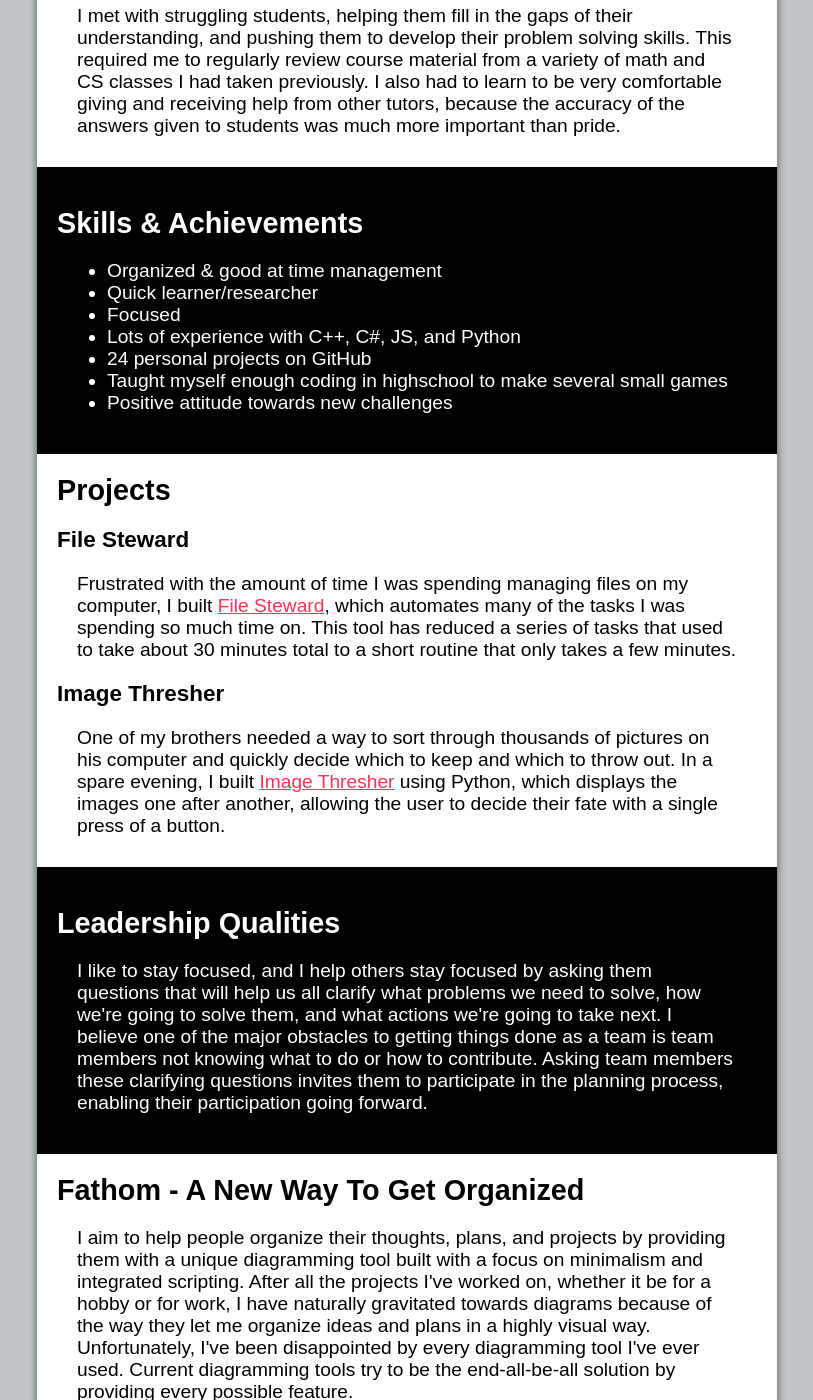
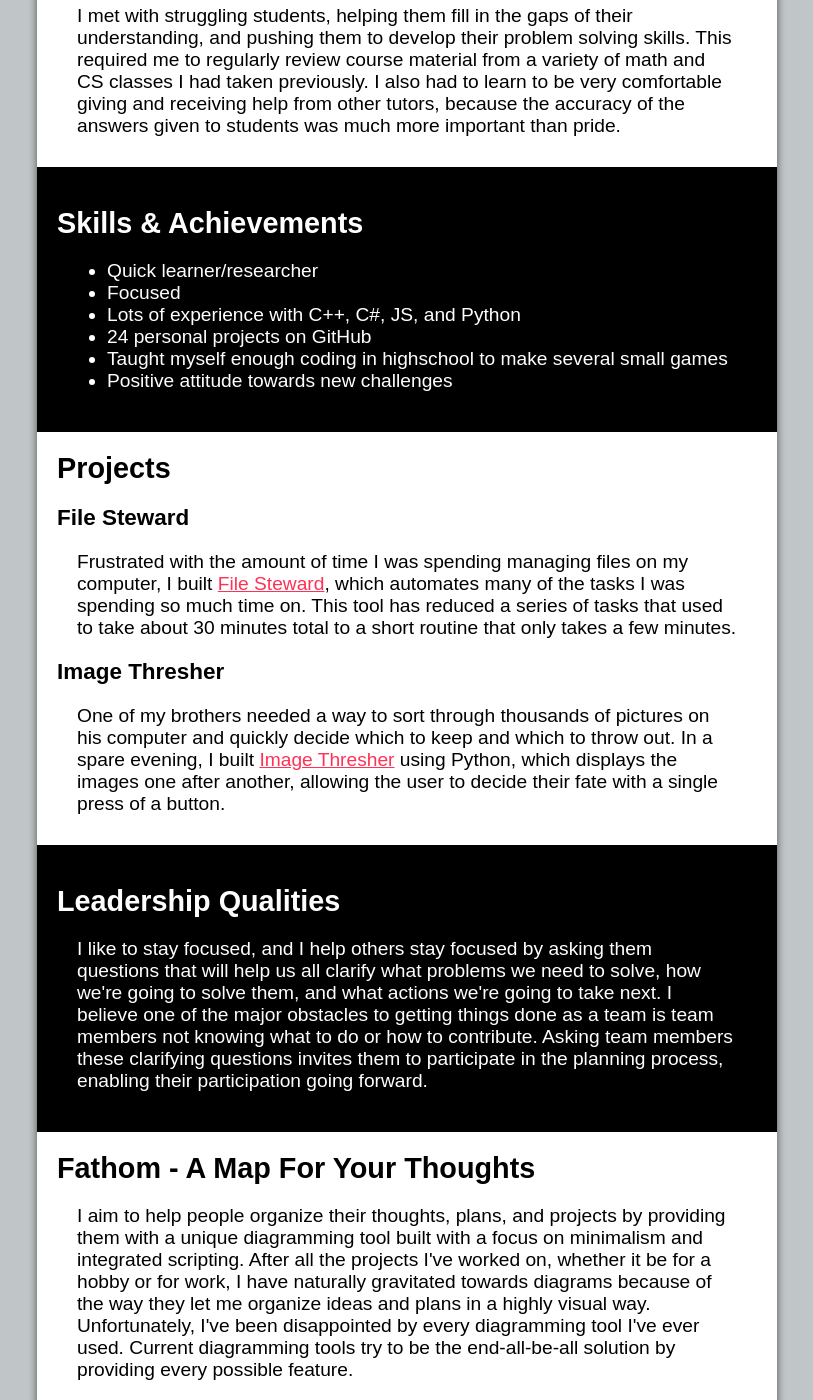
Before and after one commit to thomasm1248/thomasm1248.github.io, a Jekyll site: the page built from portfolio.html, in a window 1280 px wide and 1400 px high, scrolled down 810 px. Shown: the whole window, without its empty margins (233-1046 px from the left). Built offline with Jekyll 4.4.1, drawn with Linux system fonts in a browser that asks for light colours; a script that is not in the unit is left out.

Commit message:
Make some changes to portfolio

```diff
--- a/portfolio.html
+++ b/portfolio.html
@@ -46,7 +46,6 @@ margin-top: 30px;
 <div class="black-section">
     <h2>Skills &amp; Achievements</h2>
     <ul style="margin: 20px 0">
-        <li>Organized &amp; good at time management</li>
         <li>Quick learner/researcher</li>
         <li>Focused</li>
         <li>Lots of experience with C++, C#, JS, and Python</li>
@@ -72,7 +71,7 @@ margin-top: 30px;
 </div>
 
 <!-- Elevator Speech -->
-<h2>Fathom - A New Way To Get Organized</h2>
+<h2>Fathom - A Map For Your Thoughts</h2>
 <p>I aim to help people organize their thoughts, plans, and projects by providing them with a unique diagramming tool built with a focus on minimalism and integrated scripting. After all the projects I've worked on, whether it be for a hobby or for work, I have naturally gravitated towards diagrams because of the way they let me organize ideas and plans in a highly visual way. Unfortunately, I've been disappointed by every diagramming tool I've ever used. Current diagramming tools try to be the end-all-be-all solution by providing every possible feature.</p>
 <p>The tool I used to use had enough features to essentially draw any diagram you could think of, but it came with a price: the interface was ugly, cluttered, and confusing. And it didn't provide a way to create any clean and organized diagrams right off the bat. For someone who's trying to make diagrams for other people to look at, that amount of control might actually be useful.</p>
 <p>But for me, an individual making simple diagrams for my own reference, I needed a tool that wasn't weighed down by a zoo of features. I needed a tool that was carefully tuned to provide the most stream-lined interface for getting my thoughts out of my head and into a diagram.</p>
```
